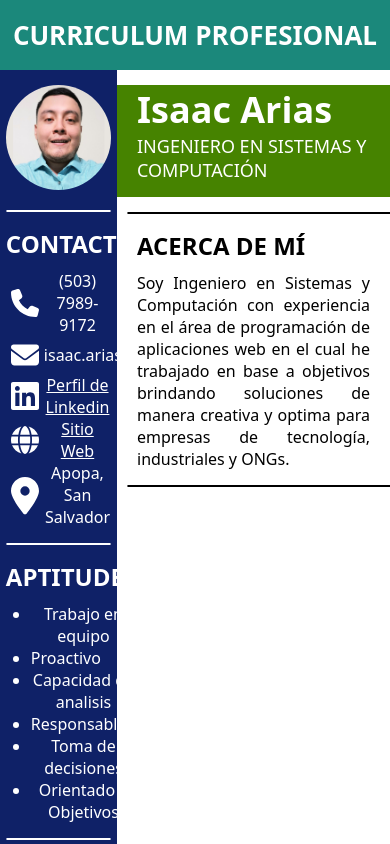
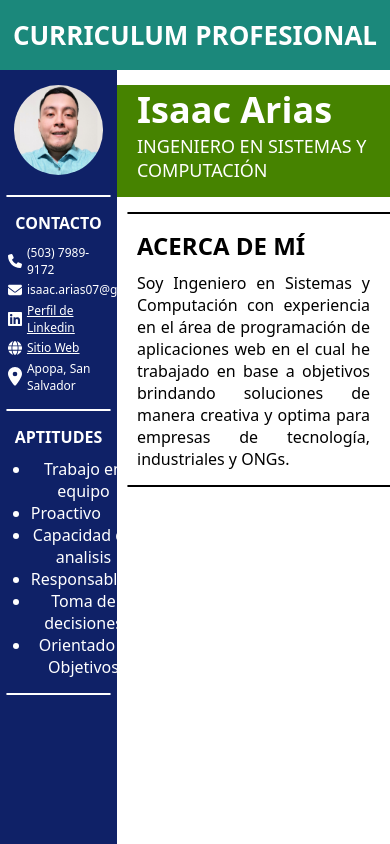
Before and after one commit to Isaac953/curriculum_isaac, a Next.js app: page / in a window 390 px wide. Shown: the top 844 px of the page. Built offline with nearby package versions, Linux system fonts and the light colour scheme.

Commit message:
CV_13: Ajuste en diseño responsivo de sección contacto

```diff
--- a/src/app/components/cards/01_photo/Photo.scss
+++ b/src/app/components/cards/01_photo/Photo.scss
@@ -14,7 +14,7 @@
 /* Start Media Queries Screens 768px and 1023px */
 @media screen and (min-width: 768px) and (max-width: 1023px) {
     .photo-card img{
-        width: 90%;
+        width: 80%;
     }
   }
 
@@ -23,7 +23,7 @@
   /* Start Media Queries Screens 767px */
   @media screen and (max-width: 767px) {
     .photo-card img{
-        width: 100%;
+        width: 85%;
     }
   }
 
--- a/src/app/components/cards/02_contact/Contact.scss
+++ b/src/app/components/cards/02_contact/Contact.scss
@@ -15,10 +15,12 @@
 
 .contact-title{
     @include subtitles;
+    font-size: 24px;
 }
 
 .contact-card span{
     font-size: 16px;
+    text-align: left;
 }
 
 .contact-card a {
@@ -26,7 +28,7 @@
     cursor: pointer;
     text-decoration: underline;
     color: white;
-
+    text-align: left;
 }
 
 .contact-card a:visited {
@@ -41,14 +43,39 @@
 
 /* Start Media Queries Screens 768px and 1023px */
 @media screen and (min-width: 768px) and (max-width: 1023px) {
-
+    .contact-title{
+        font-size: 20px;
+    }
+    .contact-card span{
+        font-size: 14px;
+    }
+    .contact-card a {
+        font-size: 14px;
+    }
+    .font-icon{
+        width: 16px;
+    }
   }
 
   /* End Media Queries Screens 768px and 1023px */
 
   /* Start Media Queries Screens 767px */
   @media screen and (max-width: 767px) {
-
+    .contact-card{
+        width: 95%;
+    }
+    .contact-title{
+        font-size: 16px;
+    }
+    .contact-card span{
+        font-size: 12px;
+    }
+    .contact-card a {
+        font-size: 12px;
+    }
+    .font-icon{
+        width: 14px;
+    }
   }
 
   /* End Media Queries Screens 767px */
--- a/src/app/components/cards/05_softskils/SoftSkills.scss
+++ b/src/app/components/cards/05_softskils/SoftSkills.scss
@@ -9,6 +9,7 @@
 
 .softskills-title{
     @include subtitles;
+    font-size: 24px;
 }
 
 .softskills-subcard{
@@ -22,3 +23,21 @@
     position: relative;
     left: 25px;
 }
+
+/* Start Media Queries Screens 768px and 1023px */
+@media screen and (min-width: 768px) and (max-width: 1023px) {
+    .softskills-title{
+        font-size: 20px;
+    }
+  }
+
+  /* End Media Queries Screens 768px and 1023px */
+
+  /* Start Media Queries Screens 767px */
+  @media screen and (max-width: 767px) {
+    .softskills-title{
+        font-size: 16px;
+    }
+  }
+
+  /* End Media Queries Screens 767px */
--- a/src/app/styles/MainContact.scss
+++ b/src/app/styles/MainContact.scss
@@ -9,6 +9,7 @@
     text-align: center;
     width: 100%;
     margin-bottom: 10px;
+    font-size: 24px;
 }
 
 @mixin subcards {
```
Also changed, not shown: 1 other file (tests, documents, lock files or other folders).
